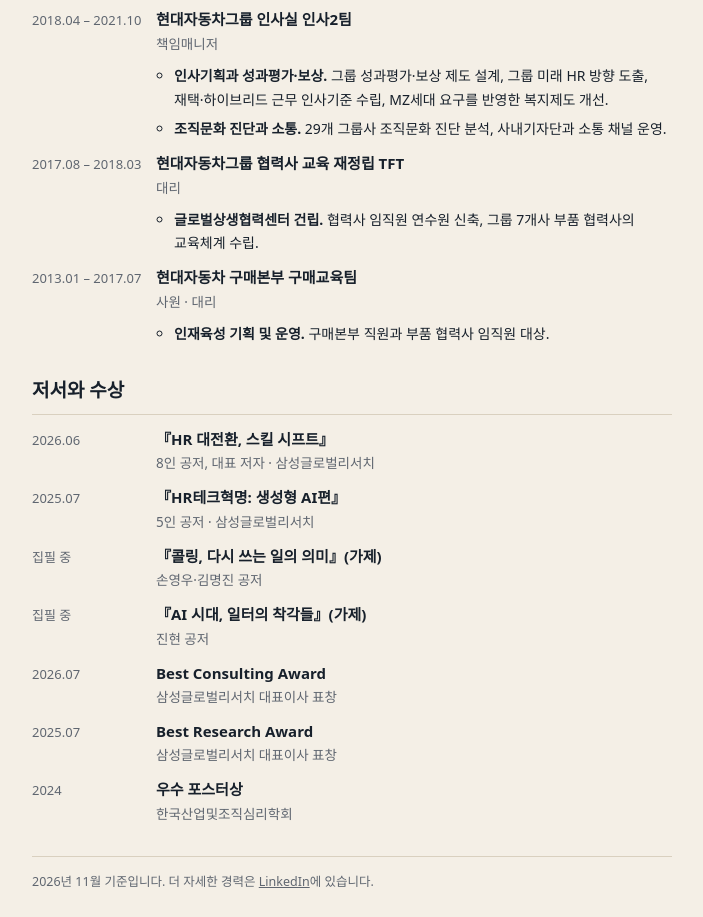
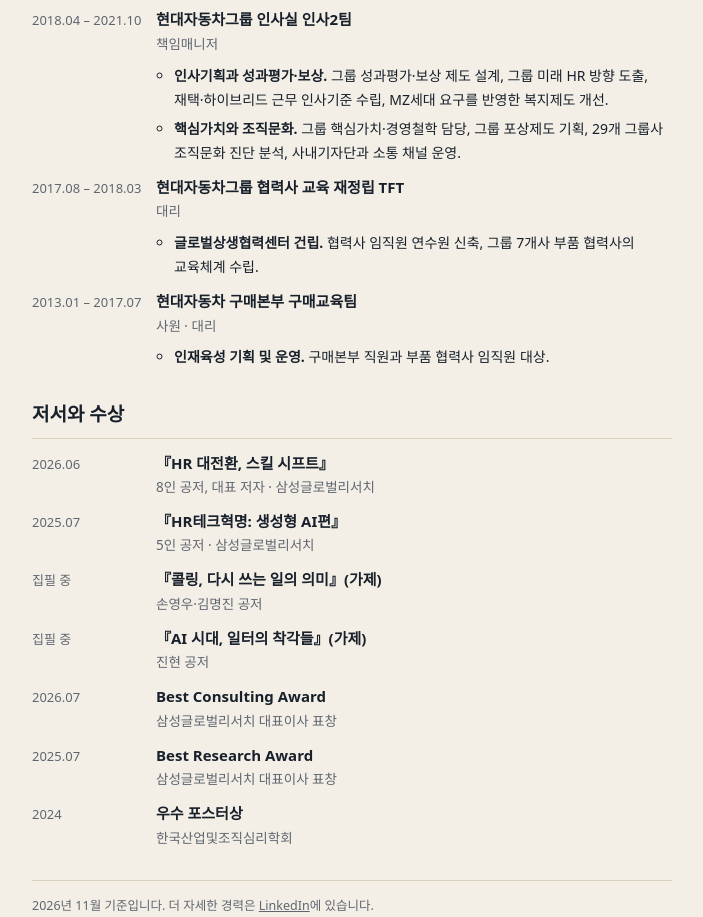
Before and after one commit to Teo-KT/Teo-KT.github.io, a plain HTML site: page cv/index.html in a window 1280 px wide. Shown: the part 3960-4877 px from the top of the page, without its empty margins (288-991 px from the left). Drawn offline with nearby package versions, Linux system fonts and the light colour scheme; a web font is replaced by a local one.

Commit message:
현대차그룹 인사2팀에 핵심가치·경영철학 담당과 그룹 포상제도 기획 추가(이력 페이지·PDF)
Co-Authored-By: Claude Opus 5.5 <noreply@anthropic.com>

```diff
--- a/cv/index.html
+++ b/cv/index.html
@@ -203,7 +203,7 @@ footer a { color: inherit; }
       <li><span class="when">2018.04 – 2021.10</span><div class="what"><b>현대자동차그룹 인사실 인사2팀</b><span>책임매니저</span>
         <ul class="field">
           <li><b>인사기획과 성과평가·보상.</b> 그룹 성과평가·보상 제도 설계, 그룹 미래 HR 방향 도출, 재택·하이브리드 근무 인사기준 수립, MZ세대 요구를 반영한 복지제도 개선.</li>
-          <li><b>조직문화 진단과 소통.</b> 29개 그룹사 조직문화 진단 분석, 사내기자단과 소통 채널 운영.</li>
+          <li><b>핵심가치와 조직문화.</b> 그룹 핵심가치·경영철학 담당, 그룹 포상제도 기획, 29개 그룹사 조직문화 진단 분석, 사내기자단과 소통 채널 운영.</li>
         </ul></div></li>
       <li><span class="when">2017.08 – 2018.03</span><div class="what"><b>현대자동차그룹 협력사 교육 재정립 TFT</b><span>대리</span>
         <ul class="field">
```
Also changed, not shown: 1 other file.
